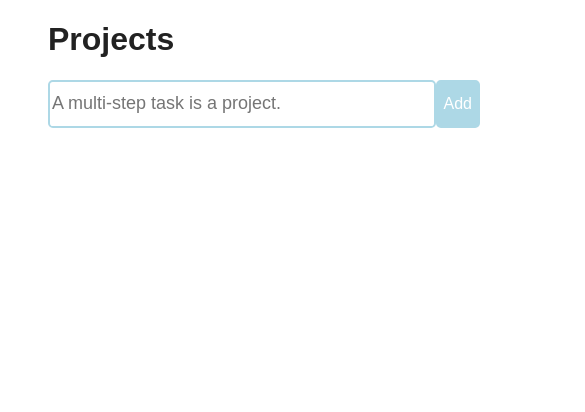
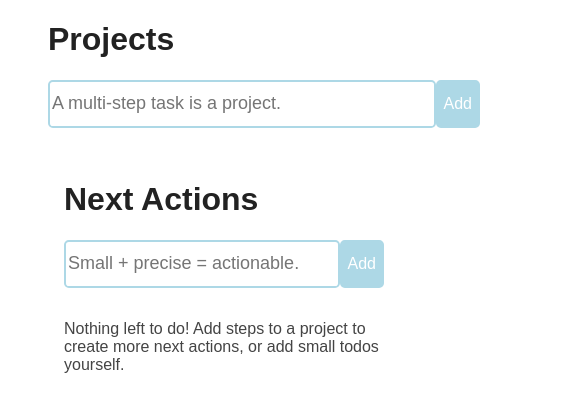
Before and after one commit to William-McClellan/Next-Project, a website with bundled scripts: page index.html in a window 390 px wide. Shown: the top 412 px of the page, 585 px wide, since content can reach past the window. Built offline with nearby package versions, Linux system fonts and the light colour scheme.

Commit message:
Media query added

```diff
--- a/style.css
+++ b/style.css
@@ -289,3 +289,21 @@ li span:focus {
 .arrow{
     font-size: 30px;
 }
+
+@media (max-width: 768px) {
+    #root {
+        flex-direction: column;
+    }
+
+    .todo-div{
+        margin-left: 4rem;
+        margin-top: -15rem;
+    }
+
+    .submit-todo-button,
+    .add-proj-button{
+        height: 3rem;
+    }
+
+
+}
--- a/todo-list/todo-view.js
+++ b/todo-list/todo-view.js
@@ -21,7 +21,7 @@ export class TodoView{
         this.todoTextInput.type = 'text';
         this.todoTextInput.placeholder = 'Small + precise = actionable.';
 
-        this.submitTodoButton = createElement('button');
+        this.submitTodoButton = createElement('button', 'submit-todo-button');
         this.submitTodoButton.textContent = 'Add';
 
         this.form.append(this.todoTextInput, this.submitTodoButton );
```
